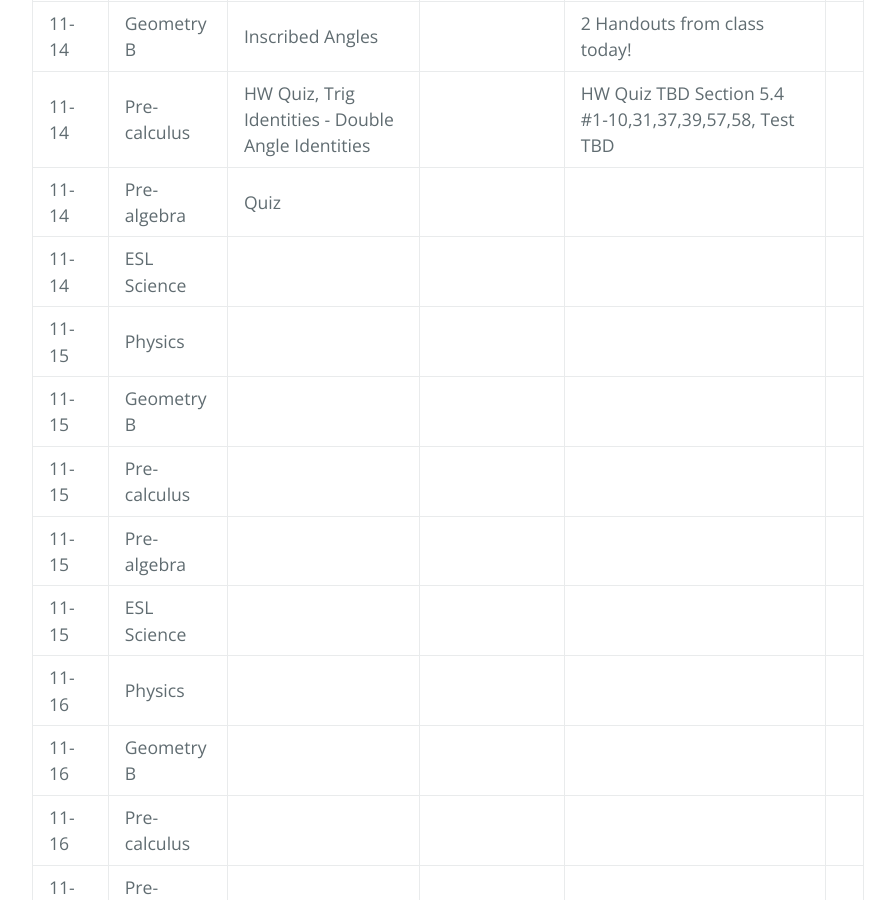
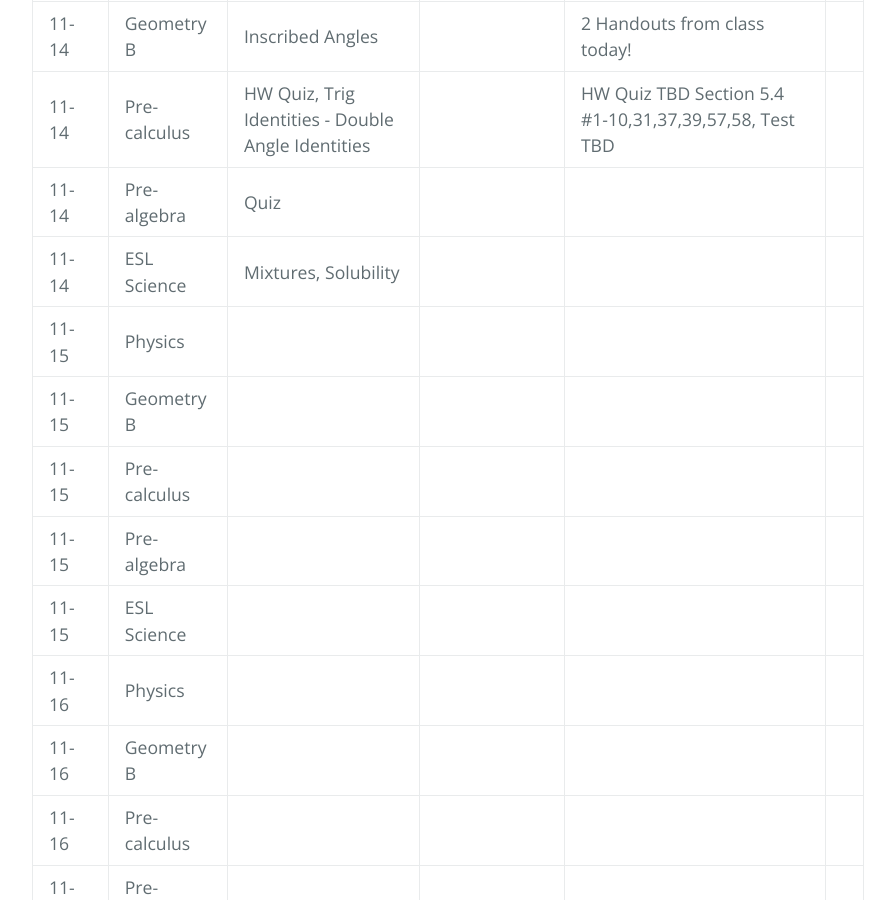
Before and after one commit to gpayoo/gpayoo, a Jekyll site: the page built from index.md, in a window 1280 px wide and 900 px high, scrolled down 707 px. Shown: the whole window, without its empty margins (192-1087 px from the left). Built offline with Jekyll 4.4.1, drawn with Linux system fonts in a browser that asks for light colours; our own code applies the rules of GitHub Pages for plain Markdown files.

Commit message:
Update index.md

```diff
--- a/index.md
+++ b/index.md
@@ -14,7 +14,7 @@ layout: default
 | 11-14 | Geometry B | Inscribed Angles| | 2 Handouts from class today!
 | 11-14 | Pre-calculus | HW Quiz, Trig Identities - Double Angle Identities | | HW Quiz TBD Section 5.4 #1-10,31,37,39,57,58, Test TBD
 | 11-14 | Pre-algebra | Quiz | |
-| 11-14 | ESL Science |  |  |
+| 11-14 | ESL Science | Mixtures, Solubility |  |
 | 11-15 | Physics | | |
 | 11-15 | Geometry B | | | |
 | 11-15 | Pre-calculus |  | |
```
